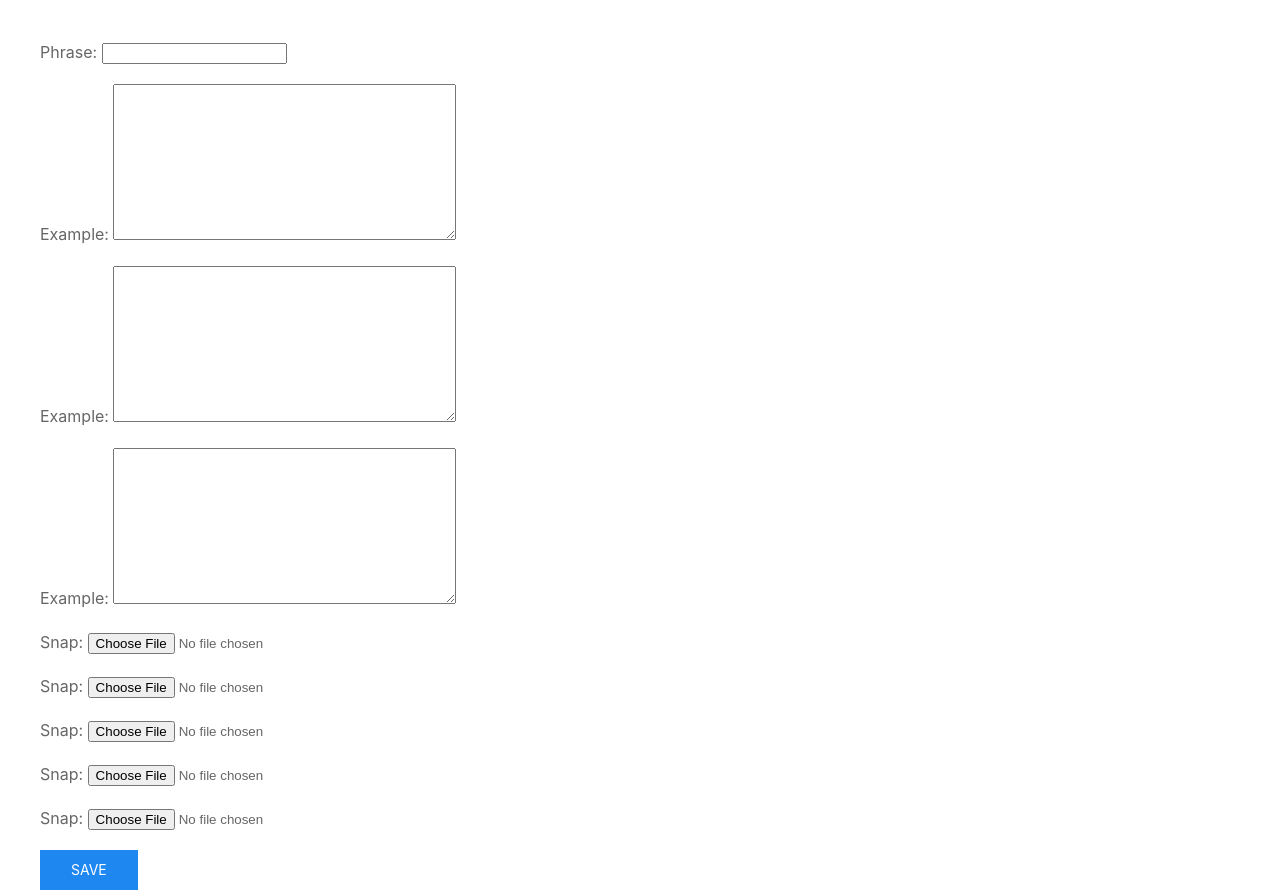
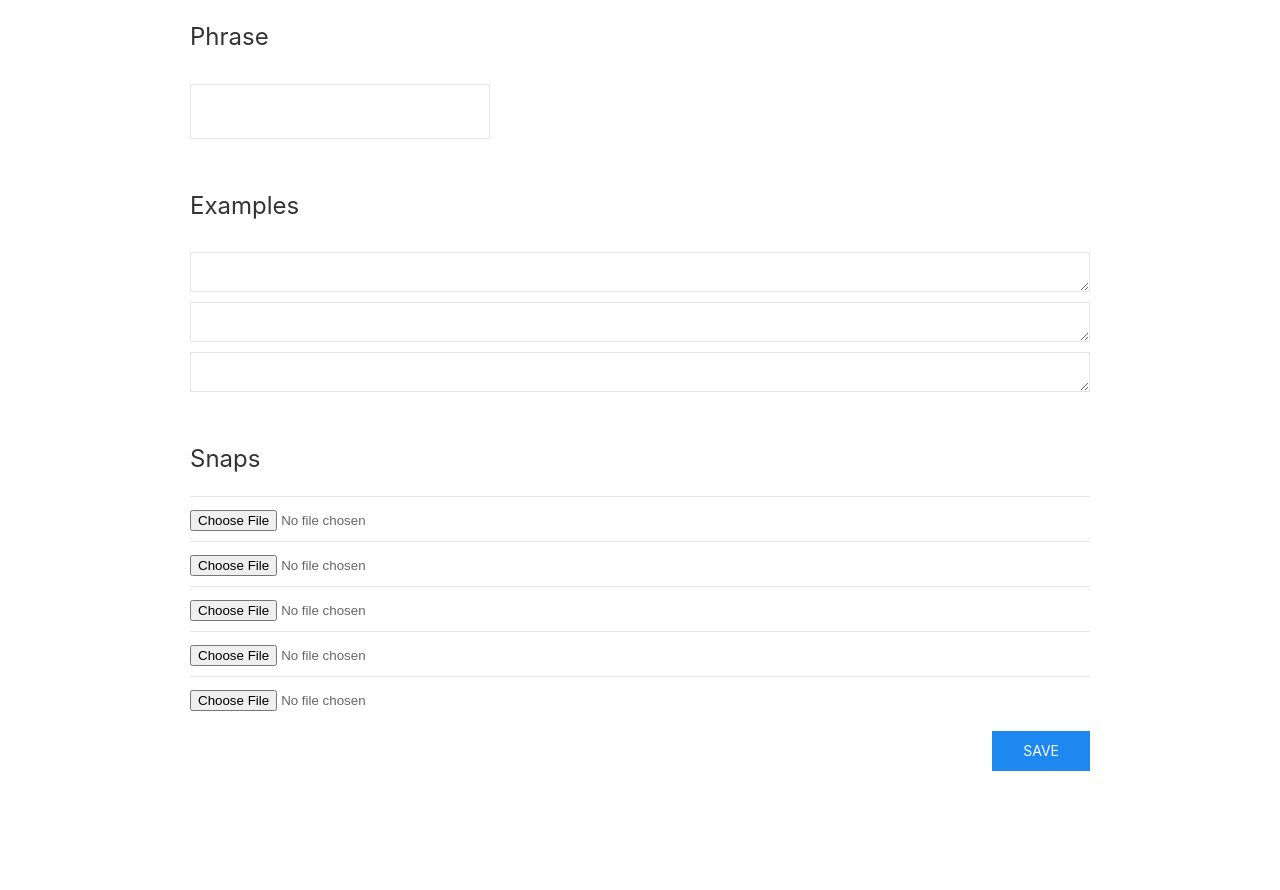
Before and after one commit to joshua-hashimoto/eigo-of-the-day-django, a Django app: page /new/ in a window 1280 px wide. Shown: the part 80-970 px from the top of the page. After the commit the page ends 851 px from the top, so only its background shows below. Run offline with Django 3.2, Linux system fonts and the light colour scheme; a user stored in the database is signed in; tables that the repository leaves empty hold one stand-in row (values such as "Sample post"); parts of the project's set-up code (start-up, migrations or seed data) failed here and were passed over; some libraries are stand-ins or nearby versions.

Commit message:
modified style for form page

```diff
--- /dev/null
+++ b/static/css/eigo-form.css
@@ -0,0 +1,11 @@
+.eigo-form-common {
+    margin-top: 50px;
+}
+
+.eigo-form-phrase {
+    margin-top: 0px;
+}
+
+.eigo-form-submit {
+    margin-top: 20px;
+}
--- a/templates/eigo/eigo_form.html
+++ b/templates/eigo/eigo_form.html
@@ -1,29 +1,106 @@
 {% extends '_base.html' %}
-{% load martortags %}
+{% load static %}
+{% load widget_tweaks %}
 
 {% block title %}
 {% endblock title %}
 
 {% block content %}
+<div class="uk-container-small uk-align-center">
     <form action="" method="post" enctype="multipart/form-data">
         {% csrf_token %}
-    {{ form.as_p }}
+        <div class="eigo-form-phrase eigo-form-common" uk-margin>
+            <h3>{{ form.phrase.label }}</h3>
+            {{ form.phrase | add_class:'uk-input uk-width-1-3 uk-form-large' }}
+        </div>
 
+        <div class="eigo-form-example eigo-form-common" uk-margin>
+            <h3>Examples</h3>
             {{ examples.management_form }}
             {% for example_form in examples %}
-        {{ example_form.as_p }}
+                {{ example_form.example | add_class:'uk-input' }}
             {% endfor %}
+        </div>
+
+        <div class="eigo-form-snap eigo-form-common" uk-margin>
+            <h3>Snaps</h3>
+            <ul class="uk-list uk-list-divider">
                 {{ snaps.management_form }}
                 {% for snap_form in snaps %}
-        {{ snap_form.as_p }}
+                    <li>{{ snap_form.snap }}</li>
                 {% endfor %}
+            </ul>
+        </div>
 
+        <div class="eigo-form-submit eigo-form-common uk-flex uk-flex-right">
             <button type="submit" class="uk-button uk-button-primary">save</button>
+        </div>
     </form>
+</div>
 {% endblock content %}
 
 {% block style %}
+<link rel="stylesheet" href="{% static 'css/eigo-form.css' %}">
 {% endblock style %}
 
 {% block javascript %}
+<script>
+{% comment %} var bar = document.getElementById('js-progressbar');
+UIkit.upload('.js-upload', {
+
+    url: '',
+    multiple: true,
+
+    beforeSend: function () {
+        console.log('beforeSend', arguments);
+    },
+    beforeAll: function () {
+        console.log('beforeAll', arguments);
+    },
+    load: function () {
+        console.log('load', arguments);
+    },
+    error: function () {
+        console.log('error', arguments);
+    },
+    complete: function () {
+        console.log('complete', arguments);
+    },
+
+    loadStart: function (e) {
+        console.log('loadStart', arguments);
+
+        bar.removeAttribute('hidden');
+        bar.max = e.total;
+        bar.value = e.loaded;
+    },
+
+    progress: function (e) {
+        console.log('progress', arguments);
+
+        bar.max = e.total;
+        bar.value = e.loaded;
+    },
+
+    loadEnd: function (e) {
+        console.log('loadEnd', arguments);
+
+        bar.max = e.total;
+        bar.value = e.loaded;
+    },
+
+    completeAll: function () {
+        console.log('completeAll', arguments);
+
+        setTimeout(function () {
+            bar.setAttribute('hidden', 'hidden');
+        }, 1000);
+
+        alert('Upload Completed');
+    }
+
+}); {% endcomment %}
+</script>
 {% endblock javascript %}
+
+{% comment %} | add_class:'uk-input' {% endcomment %}
```
Lines whose indentation alone changed are shown as unchanged.
